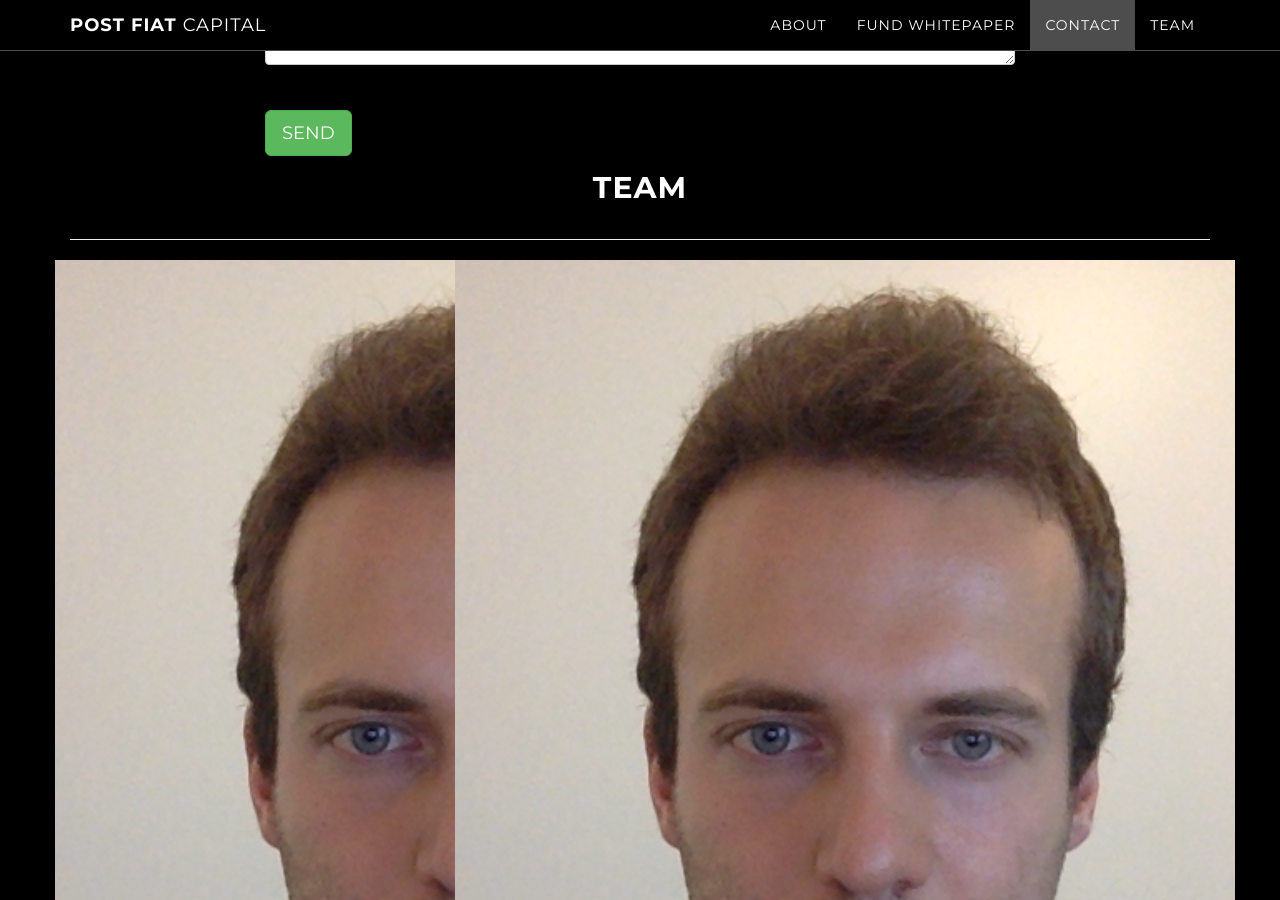
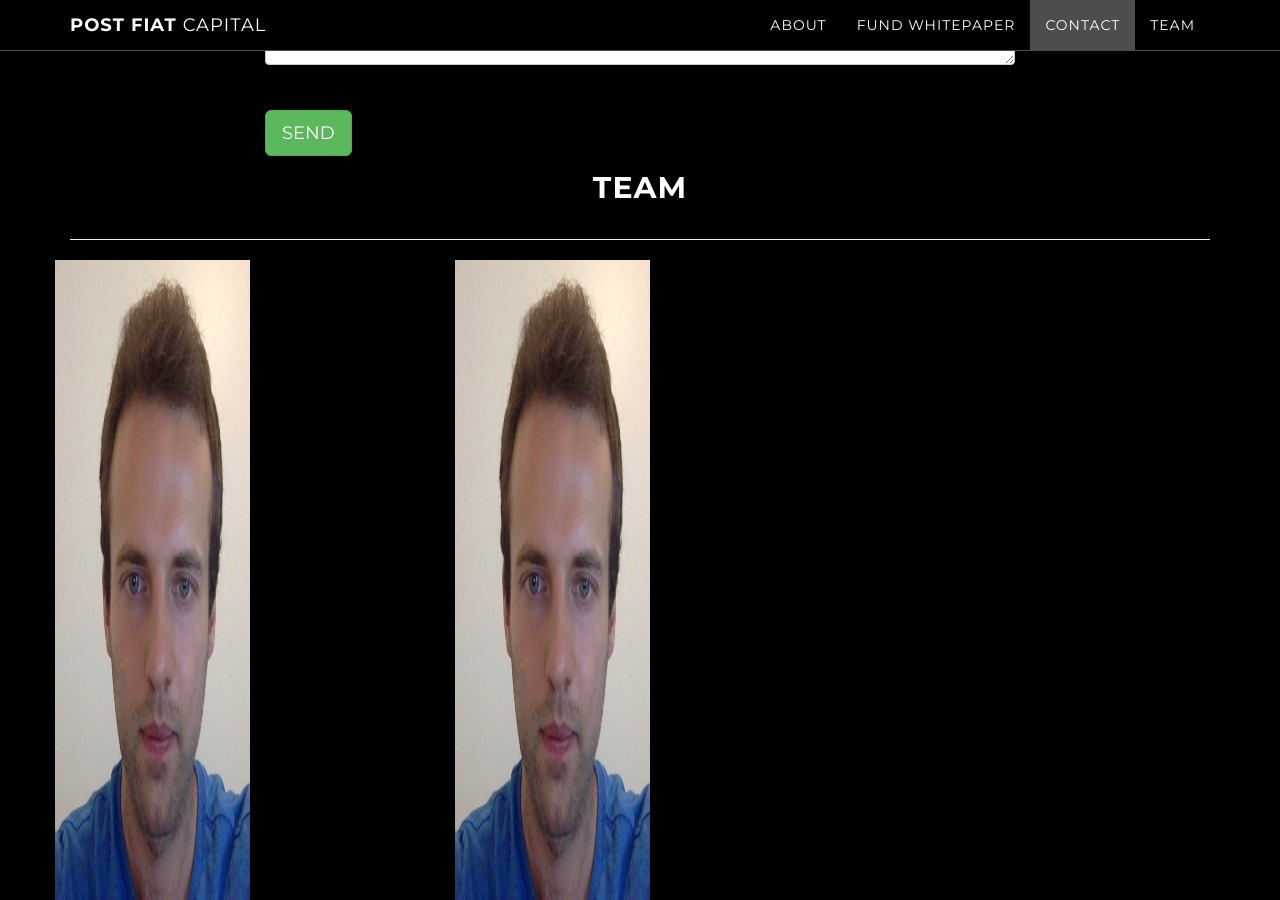
Before and after one commit to postfiat/postfiat.github.io, a Jekyll site: the page built from index.html, in a window 1280 px wide and 900 px high, scrolled down 2607 px. Built offline with Jekyll 4.4.1, drawn with Linux system fonts in a browser that asks for light colours.

Commit message:
try resizing
test

```diff
--- a/_includes/team.html
+++ b/_includes/team.html
@@ -10,7 +10,7 @@
             <div class="row">
               <div class="col-sm-4">
                 <figure>
-                    <img src='img/alex_photo.png' alt='missing' />
+                    <img src='img/alex_photo.png' alt='missing' width="195" height="780" />
                     <figcaption>Alex Good</figcaption>
                 </figure>
 
@@ -18,7 +18,7 @@
 
               <div class="col-sm-4">
                 <figure>
-                    <img src='img/alex_photo.png' alt='missing' />
+                    <img src='img/alex_photo.png' alt='missing' width="195" height="780" />
                     <figcaption>Alex Good</figcaption>
                 </figure>
               </div>
```
